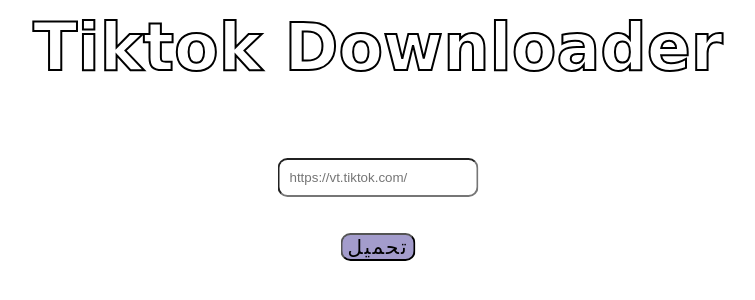
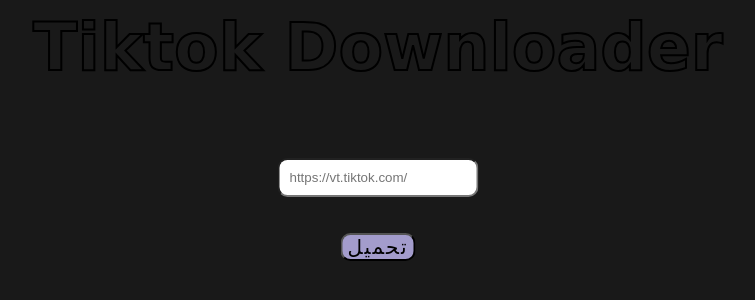
Before and after one commit to hhalanzy/my, a PHP site: page /tiktok/index.html in a window 1280 px wide. Shown: the top 300 px of the page, without its empty margins (262-1017 px from the left). Run offline with PHP 8.4, Linux system fonts and the light colour scheme; some libraries are stand-ins or nearby versions; some web fonts are replaced.

Commit message:
Update style.css

```diff
--- a/tiktok/css/style.css
+++ b/tiktok/css/style.css
@@ -15,6 +15,7 @@
 
 body {
     height: 100%;
+    background-color: rgb(25, 25, 25);
 }
 
 h1 {
```
